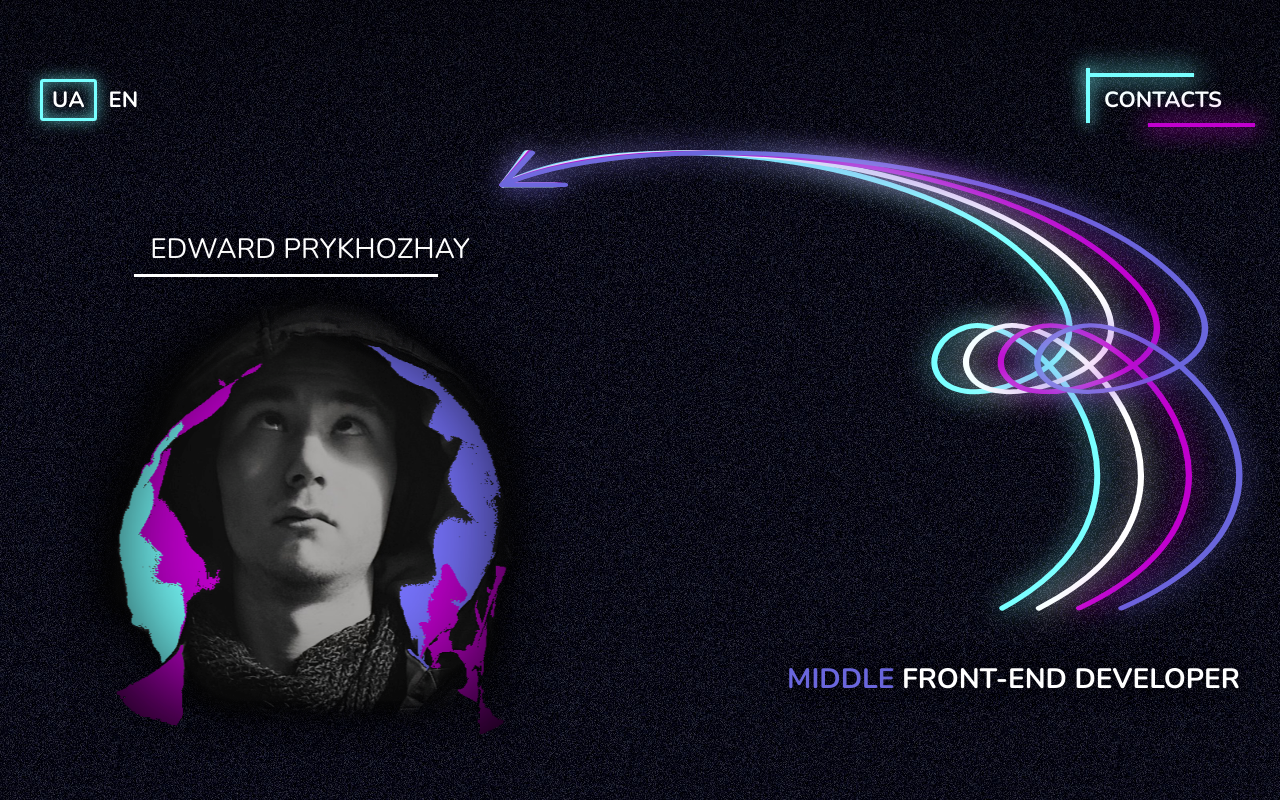
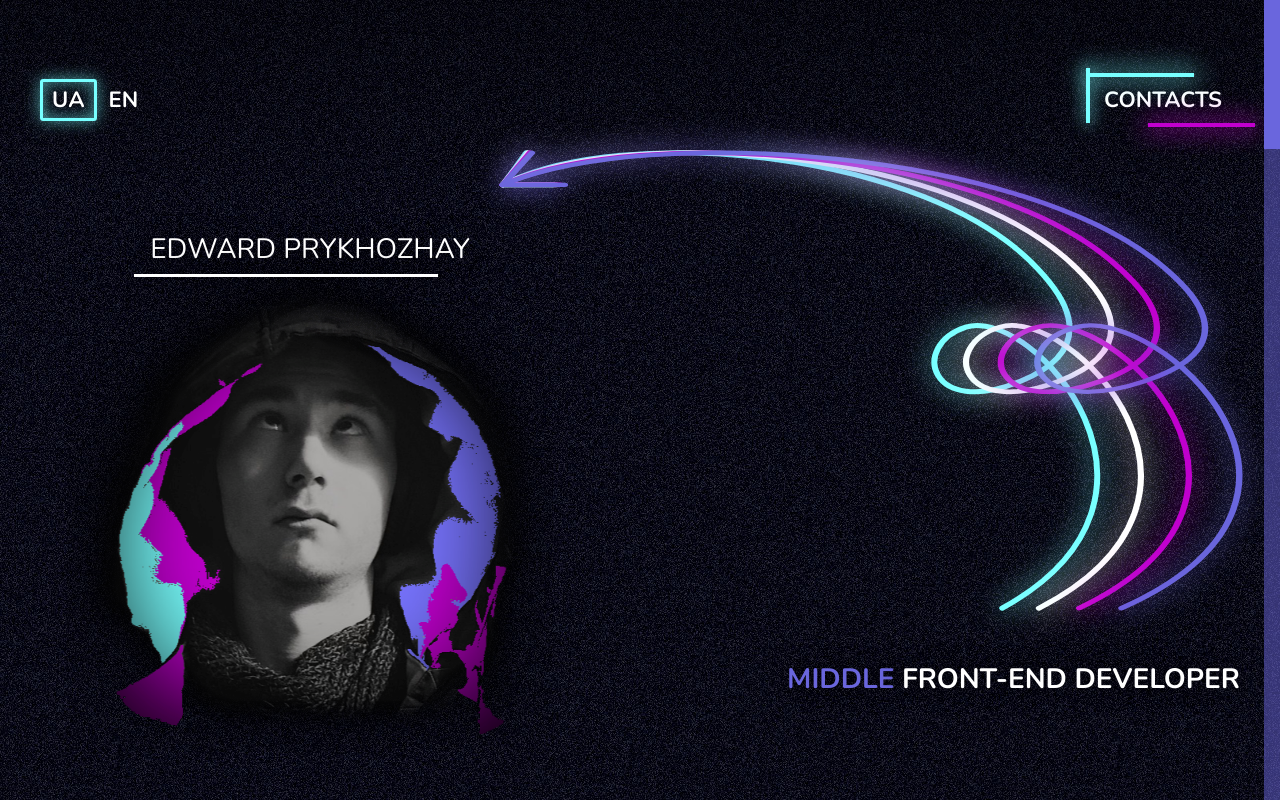
Before and after one commit to truedward/truedward.github.io, a Vue app: page / in a window 1280 px wide. Shown: the top 800 px of the page. Built offline with nearby package versions, Linux system fonts and the light colour scheme; the HTML template or start-up script is replaced by a standard one.

Commit message:
Desktop scroll component layout with behavior

```diff
--- /dev/null
+++ b/src/components/Scroll.vue
@@ -0,0 +1,92 @@
+<template>
+  <div class="scroll">
+    <div
+      ref="controller"
+      class="scroll__controller"
+      :style="{
+        height: controller_height + 'px',
+        top: controller_position + 'px',
+      }"
+    ></div>
+  </div>
+</template>
+
+<script>
+import { defineComponent, ref, onMounted } from "@vue/composition-api";
+import { useStore } from "vuex";
+
+export default defineComponent({
+  setup() {
+    const store = require("@/store").default;
+    const controller_height = ref(0);
+    const controller_position = ref(0);
+
+    const controller = ref(null);
+
+    let scroll_state = {
+      prev_pos: 0,
+      current_pos: 0,
+      active: false,
+    };
+
+    let setUpControllerEventListeners = () => {
+      let _controller = controller.value;
+
+      _controller.onmousedown = (e) => {
+        scroll_state.prev_pos = e.clientY;
+        scroll_state.current_pos = e.clientY;
+        scroll_state.active = true;
+      };
+
+      window.onmouseup = (e) => {
+        scroll_state.prev_pos = 0;
+        scroll_state.current_pos = 0;
+        scroll_state.active = false;
+      };
+
+      window.onmousemove = (e) => {
+        if (scroll_state.active) {
+          scroll_state.prev_pos = scroll_state.current_pos;
+          scroll_state.current_pos = e.clientY;
+
+          let delta =
+            ((scroll_state.current_pos - scroll_state.prev_pos) /
+              window.innerHeight) *
+            document.body.scrollHeight;
+
+          store.commit("scroll/changeScrollAnimToPosition", {
+            delta: delta,
+          });
+        }
+      };
+    };
+
+    onMounted(() => {
+      setUpControllerEventListeners();
+    });
+
+    let countControllerProperties = () => {
+      controller_height.value =
+        window.innerHeight * (window.innerHeight / document.body.scrollHeight);
+
+      controller_position.value =
+        (window.innerHeight - controller_height.value) *
+        (window.scrollY / (document.body.scrollHeight - window.innerHeight));
+    };
+
+    let draw = () => {
+      countControllerProperties();
+
+      window.requestAnimationFrame(draw);
+    };
+
+    draw();
+
+    return {
+      controller_height,
+      controller_position,
+      controller,
+    };
+  },
+});
+</script>
--- /dev/null
+++ b/src/scss/components/_scroll.scss
@@ -0,0 +1,17 @@
+.scroll {
+  width: 16px;
+  height: 100vh;
+  position: fixed;
+  right: 0;
+  top: 0;
+  background-color: rgba($color-purple, 0.5);
+  user-select: none;
+
+  &__controller {
+    width: 100%;
+    position: absolute;
+    left: 0;
+    background-color: $color-purple;
+    cursor: pointer;
+  }
+}
--- a/src/scss/main.scss
+++ b/src/scss/main.scss
@@ -1,6 +1,8 @@
 @import "abstracts/variables";
 
 @import "base/reset";
+
+@import "./components/scroll";
 
 @import "./layout/header";
 @import "./layout/skills";
--- a/src/views/Home.vue
+++ b/src/views/Home.vue
@@ -4,11 +4,15 @@
     <WelcomeScreen />
     <Skills />
     <Contacts />
+    <Scroll />
   </div>
 </template>
 
 <script lang="ts">
 import { Component, Vue } from "vue-property-decorator";
+
+import Scroll from "@/components/Scroll.vue";
+
 import Header from "@/layout/Header.vue";
 import WelcomeScreen from "@/layout/WelcomeScreen.vue";
 import Skills from "@/layout/Skills.vue";
@@ -20,6 +24,7 @@ import Contacts from "@/layout/Contacts.vue";
     WelcomeScreen,
     Skills,
     Contacts,
+    Scroll,
   },
 })
 export default class Home extends Vue {
```
